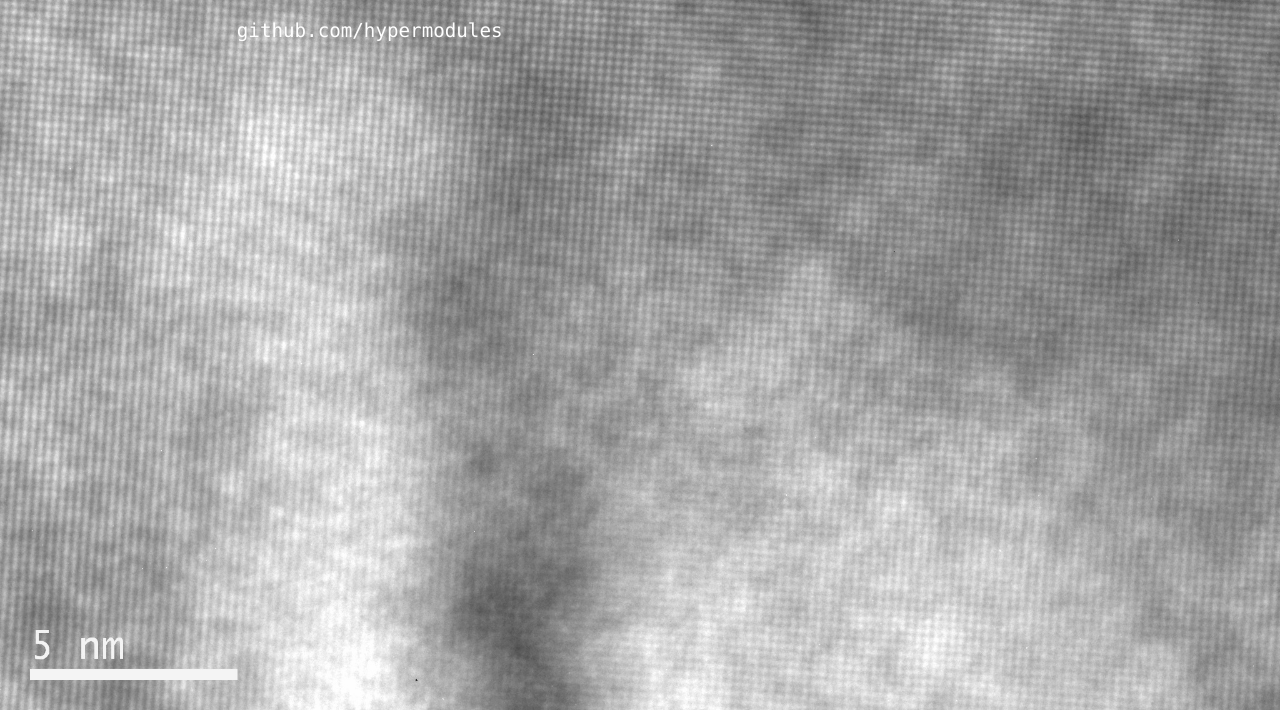
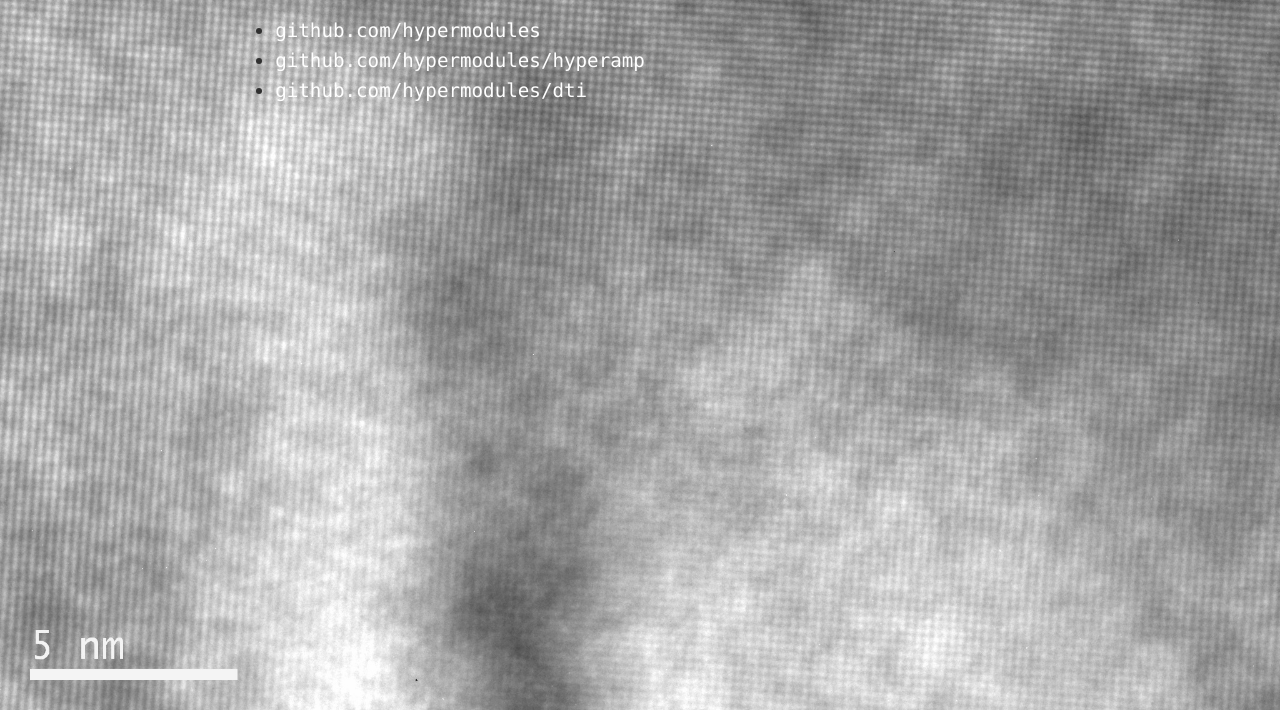
Before and after one commit to hypermodules/hypermodul.es, a website: page index.html in a window 1280 px wide. Shown: the part 90-800 px from the top of the page. Drawn offline with Linux system fonts and the light colour scheme.

Commit message:
Update index.html

```diff
--- a/index.html
+++ b/index.html
@@ -10,7 +10,11 @@
   <main>
   <h1>hypermodules</h1>
   <nav>
-    <a href="https://github.com/hypermodules">github.com/hypermodules</a>
+    <ul>
+      <li><a href="https://github.com/hypermodules">github.com/hypermodules</a></li>
+      <li><a href="https://github.com/hypermodules/hyperamp">github.com/hypermodules/hyperamp</a></li>
+      <li><a href="https://github.com/hypermodules/dti">github.com/hypermodules/dti</a></li>
+    </ul>
   </nav>
   </main>
   <script src="dist/bundle.js"/>
```
